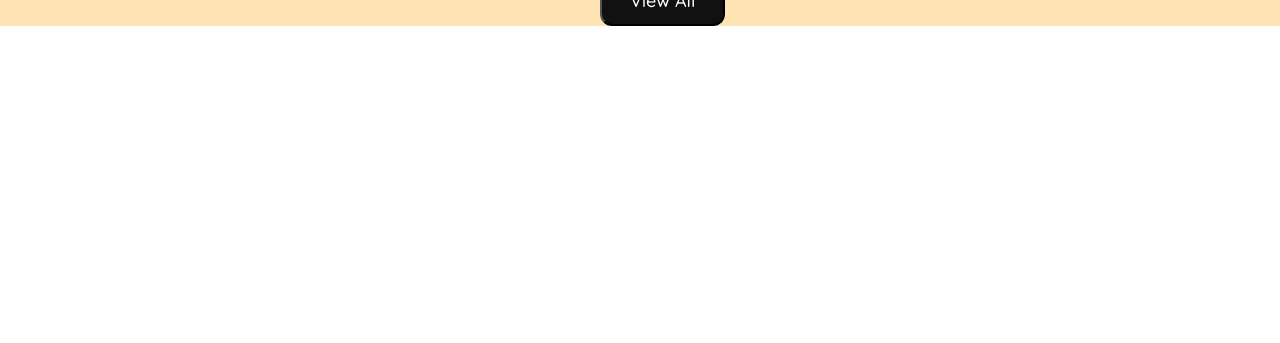
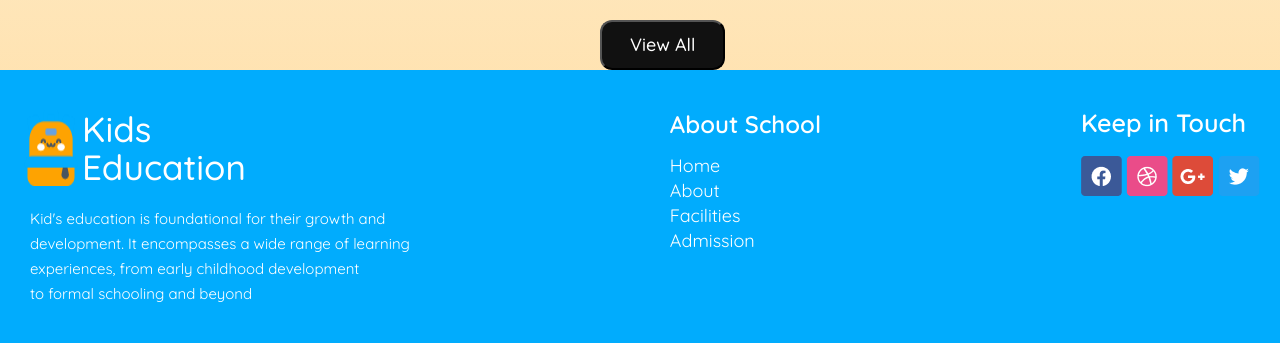
Before and after one commit to Showrav108/Kids-School-2nd, a plain HTML site: page index.html in a window 1280 px wide. Shown: the part 2218-2561 px from the top of the page. Before the commit the page ends 2244 px from the top, so only its background shows below. Drawn offline with Linux system fonts and the light colour scheme.

Commit message:
footer  added

```diff
--- a/assets/styles/style.css
+++ b/assets/styles/style.css
@@ -130,6 +130,17 @@ header{
 }
 .btn-enroll:hover{
     background-color: rgb(1, 172, 253);
+}
+/* marquee tag sction */
+.play{
+    background-color: rgb(130, 179, 206);
+    font-family: Quicksand;
+    font-size: 25px;
+    font-weight: 500;
+    line-height: 30px;
+    letter-spacing: 0%;
+    color: rgb(222, 245, 255);
+    height: 40px;
 }
 /* curriculum styles */
 .curriculum-section{
@@ -267,7 +278,6 @@ header{
     background: rgb(255, 255, 255);
 }
 .classroom-image{
-    width: 100%;
     border-radius: 12px 12px 0px 0px;
 }
 .date1{
@@ -358,6 +368,66 @@ header{
 .btn-view:hover{
     background: rgb(60, 216, 232);
 }
+/* footer section */
+footer{
+    display: flex;
+    justify-content: space-between;
+    background: rgb(1, 172, 253);
+    padding: 40px 20px;
+}
+.footer-logo{
+    display: flex;
+}
+.kids{
+    color: rgb(255, 255, 255);
+    font-family: Quicksand;
+    font-size: 35px;
+    font-weight: 500;
+    line-height: 38px;
+    letter-spacing: 0%;
+}
+.kids-description{
+    color: rgb(255, 255, 255);
+    font-family: Quicksand;
+    font-size: 15px;
+    font-weight: 400;
+    line-height: 25px;
+    letter-spacing: 0%;
+    padding-left: 10px;
+    padding-top: 20px;
+}
+div ul li{
+    list-style: none;
+
+}
+div ul li a{
+    text-decoration: none;
+    color: rgb(255, 255, 255);
+    font-family: Quicksand;
+    font-size: 18px;
+    font-weight: 400;
+    line-height: 25px;
+    letter-spacing: 0%;
+    padding-top: 10px;
+}
+.about-school{
+    color: rgb(255, 255, 255);
+    font-family: Quicksand;
+    font-size: 24px;
+    font-weight: 600;
+    line-height: 28px;
+    letter-spacing: 0%;
+    padding-bottom: 15px;
+}
+.keep{
+    color: rgb(255, 255, 255);
+    font-family: Quicksand;
+    font-size: 25px;
+    font-weight: 600;
+    line-height: 26px;
+    letter-spacing: 0%;
+    padding-bottom: 20px;
+}
    @media screen and (max-width: 576px) {
     /* navbar styles */
     .topnav a:not(:first-child) {display: none;}
@@ -413,13 +483,25 @@ header{
      }
      .classroom1{
         display: none;
-
      }
     .classroom{
-        max-width: 100%;
         height: auto;
     }
     .btn-view{
         margin-right: 200px;
     }
+    /* footer section */
+    footer{
+        flex-direction: column;
+    }
+    .about-school{
+        padding-top: 15px;
+        padding-left: 5px;
+    }
+    div ul li a{
+        padding-left: 5px;
+    }
+    .keep{
+        padding: 15px 0px;
+    }
   }
--- a/index.html
+++ b/index.html
@@ -39,6 +39,10 @@
             <div class="banner-image">
                 <img src="assets/Images/hero-kids.png" alt="">
             </div>
+        </section>
+        <section>
+            <marquee class="play" behavior="" direction="left">Schools play a vital role in a child's development,
+                influencing their cognitive, social and emotional growth.</marquee>
         </section>
         <section class="curriculum-section">
             <h1 class="curriculum-title">Standard Curriculum</h1>
@@ -88,25 +92,25 @@
                 <div class="stories">
                     <div class="classroom">
                         <img class="stories-image" src="assets/Images/story-2.png" alt="">
-                        <button class="date2">Novemver 19, 2019</button>
+                        <button class="date2">Novemver 19,2019</button>
                         <h3 class="stories-title">Find out if a school fits the
                             family’s needs</h3>
                     </div>
                     <div class="classroom">
                         <img class="stories-image" src="assets/Images/story-3.png" alt="">
-                        <button class="date3">November 19, 2019</button>
+                        <button class="date3">November 19,2019</button>
                         <h3 class="stories-title">Summer math & literacy
                             centres for kids</h3>
                     </div>
                     <div class="classroom">
                         <img class="stories-image" src="assets/Images/story-4.png" alt="">
-                        <button class="date2">September 10, 2019</button>
+                        <button class="date2">September 10,2019</button>
                         <h3 class="stories-title">Classroom management
                             techniques for new tutors</h3>
                     </div>
                     <div class="classroom">
                         <img class="stories-image" src="assets/Images/story-5.png" alt="">
-                        <button class="date2">July 19, 2019</button>
+                        <button class="date2">July 19,2019</button>
                         <h3 class="stories-title">Conversation rhymes
                             improve kids listening</h3>
                     </div>
@@ -114,6 +118,33 @@
             </div>
             <button class="btn-view">View All</button>
         </section>
+        <footer>
+            <div>
+                <div class="footer-logo">
+                    <img class="footer-image" src="assets/Images/logo.png" alt="">
+                    <h3 class="kids">Kids <br>Education</h3>
+                </div>
+                <p class="kids-description">Kid's education is foundational for their growth and <br> development. It encompasses
+                    a wide range of learning <br> experiences, from early childhood development <br> to formal
+                    schooling and beyond</p>
+            </div>
+            <div>
+                <ul>
+                    <li class="about-school">About School</li>
+                    <li><a href="">Home</a></li>
+                    <li><a href="">About</a></li>
+                    <li><a href="">Facilities</a></li>
+                    <li><a href="">Admission</a></li>
+                </ul>
+            </div>
+            <div>
+                <h4 class="keep">Keep in Touch</h4>
+                <a href=""><img src="assets/Images/fb.png" alt=""></a>
+                <a href=""><img src="assets/Images/dribble.png" alt=""></a>
+                <a href=""><img src="assets/Images/google+.png" alt=""></a>
+                <a href=""><img src="assets/Images/twitter.png" alt=""></a>
+            </div>
+        </footer>
     </main>
 </body>
 </html>
```
